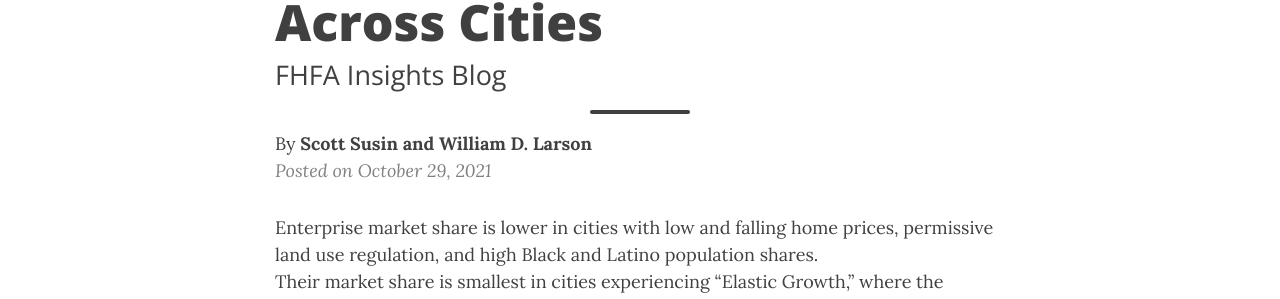
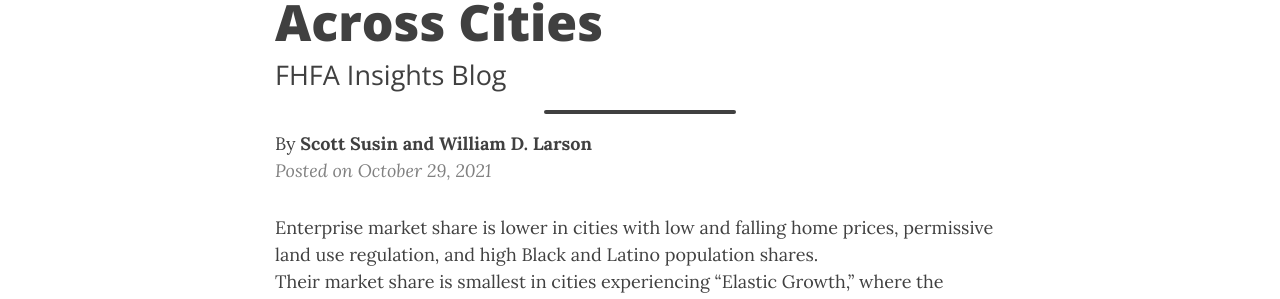
Before and after one commit to ssusin270/ScottSusinCom, a Jekyll site: the page built from _posts/2021-10-29-land-use.md, in a window 1280 px wide. Shown: the part 245-544 px from the top of the page. Built offline with Jekyll 4.4.1, drawn with Linux system fonts in a browser that asks for light colours.

Commit message:
Update beautifuljekyll.css

```diff
--- a/assets/css/beautifuljekyll.css
+++ b/assets/css/beautifuljekyll.css
@@ -116,8 +116,16 @@ blockquote p:first-child {
 .jumbotron {
   background: #EEE;
 }
-hr.small, hr.medium, hr.large {
+hr.small {
   max-width: 6.25rem;
+  margin: 1rem auto;
+  border-width: 0.25rem;
+  border-color: inherit;
+  border-radius: 0.1875rem;
+}
+
+hr.medium, hr.large {
+  max-width: 12rem;
   margin: 1rem auto;
   border-width: 0.25rem;
   border-color: inherit;
```
